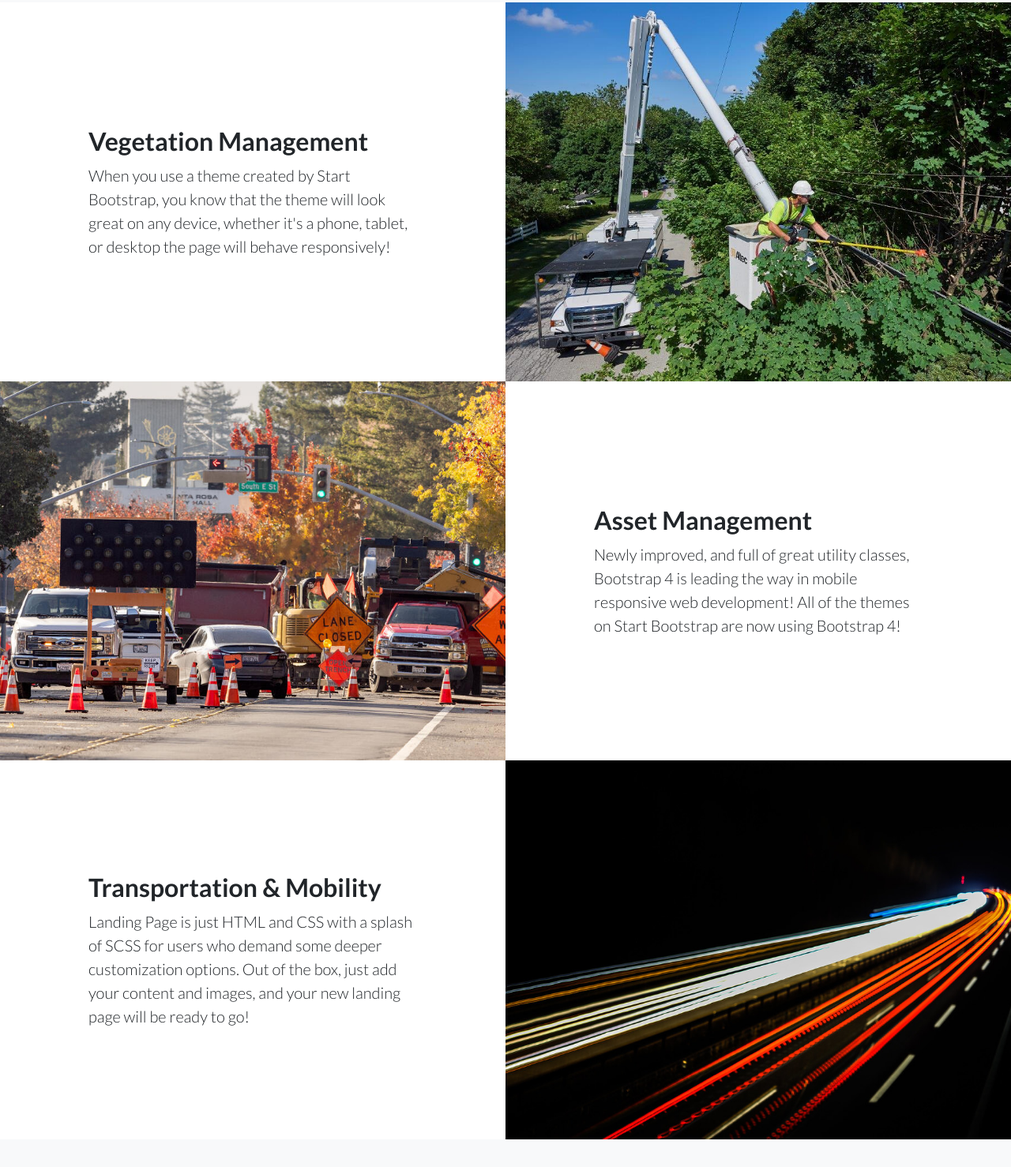
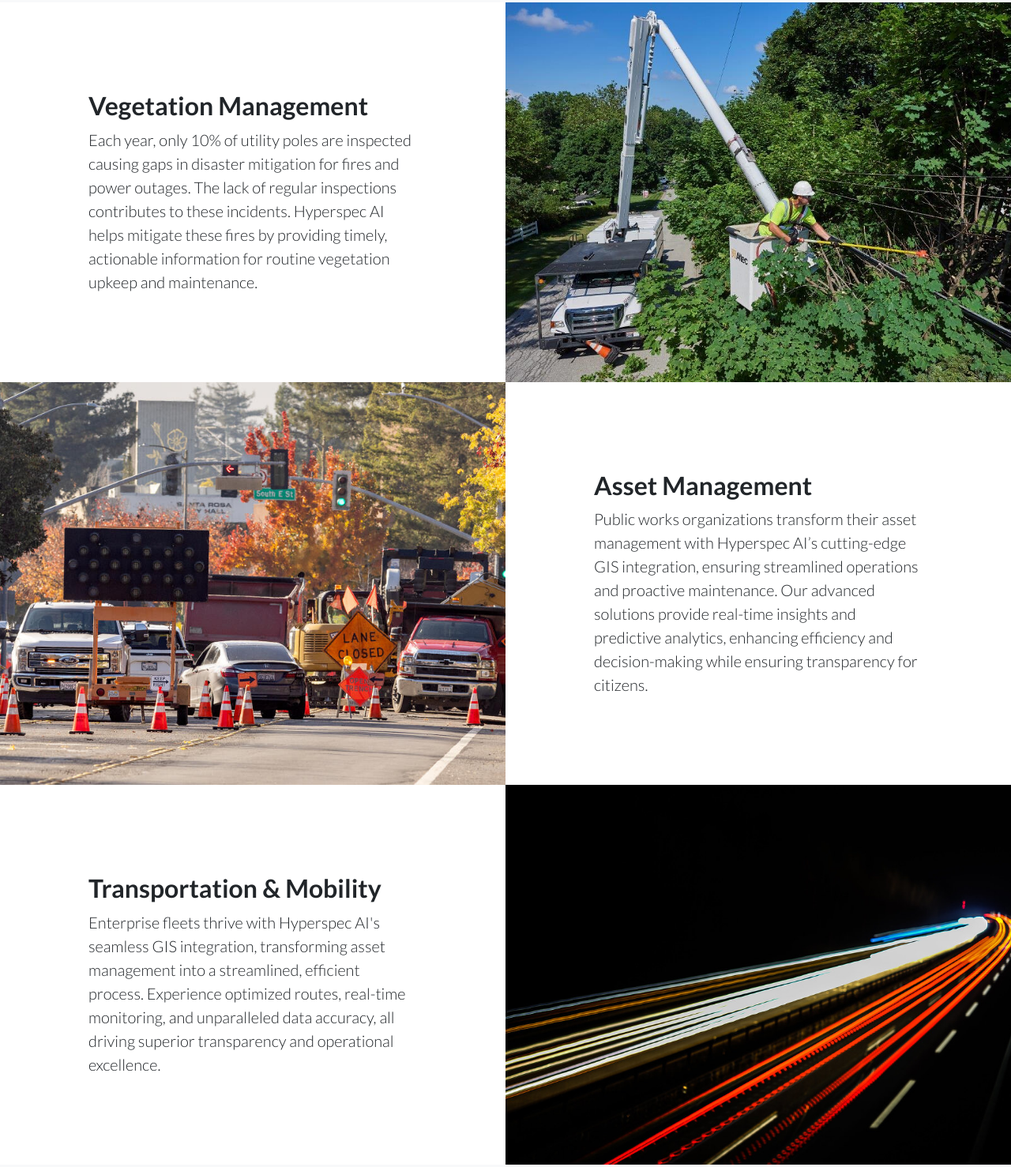
Before and after one commit to hyperspec-ai/hyperspec.github.io, a website: page index.html in a window 1280 px wide. Shown: the part 1159-2637 px from the top of the page at 79% size. Drawn offline with Linux system fonts and the light colour scheme.

Commit message:
made changes

```diff
--- a/index.html
+++ b/index.html
@@ -100,21 +100,21 @@
         <div class="col-lg-6 order-lg-2 text-white showcase-img" style="background-image: url('img/vegetation.jpg');"></div>
         <div class="col-lg-6 order-lg-1 my-auto showcase-text">
           <h2>Vegetation Management</h2>
-          <p class="lead mb-0">When you use a theme created by Start Bootstrap, you know that the theme will look great on any device, whether it's a phone, tablet, or desktop the page will behave responsively!</p>
+          <p class="lead mb-0">Each year, only 10% of utility poles are inspected causing gaps in disaster mitigation for fires and power outages. The lack of regular inspections contributes to these incidents. Hyperspec AI helps mitigate these fires by providing timely, actionable information for routine vegetation upkeep and maintenance.</p>
         </div>
       </div>
       <div class="row no-gutters">
         <div class="col-lg-6 text-white showcase-img" style="background-image: url('img/roads.jpeg');"></div>
         <div class="col-lg-6 my-auto showcase-text">
           <h2>Asset Management</h2>
-          <p class="lead mb-0">Newly improved, and full of great utility classes, Bootstrap 4 is leading the way in mobile responsive web development! All of the themes on Start Bootstrap are now using Bootstrap 4!</p>
+          <p class="lead mb-0">Public works organizations transform their asset management with Hyperspec AI’s cutting-edge GIS integration, ensuring streamlined operations and proactive maintenance. Our advanced solutions provide real-time insights and predictive analytics, enhancing efficiency and decision-making while ensuring transparency for citizens.</p>
         </div>
       </div>
       <div class="row no-gutters">
         <div class="col-lg-6 order-lg-2 text-white showcase-img" style="background-image: url('img/mobility.jpeg');"></div>
         <div class="col-lg-6 order-lg-1 my-auto showcase-text">
           <h2>Transportation &amp; Mobility</h2>
-          <p class="lead mb-0">Landing Page is just HTML and CSS with a splash of SCSS for users who demand some deeper customization options. Out of the box, just add your content and images, and your new landing page will be ready to go!</p>
+          <p class="lead mb-0">Enterprise fleets thrive with Hyperspec AI's seamless GIS integration, transforming asset management into a streamlined, efficient process. Experience optimized routes, real-time monitoring, and unparalleled data accuracy, all driving superior transparency and operational excellence.</p>
         </div>
       </div>
     </div>
```
